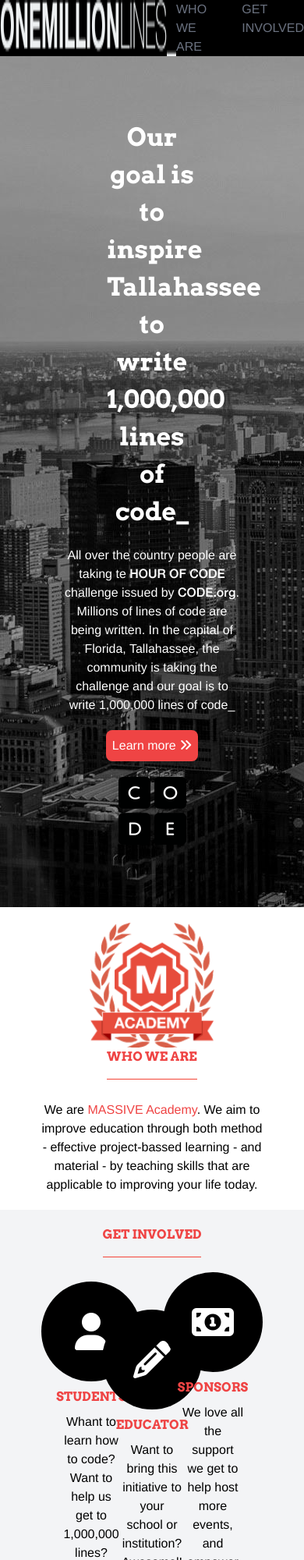
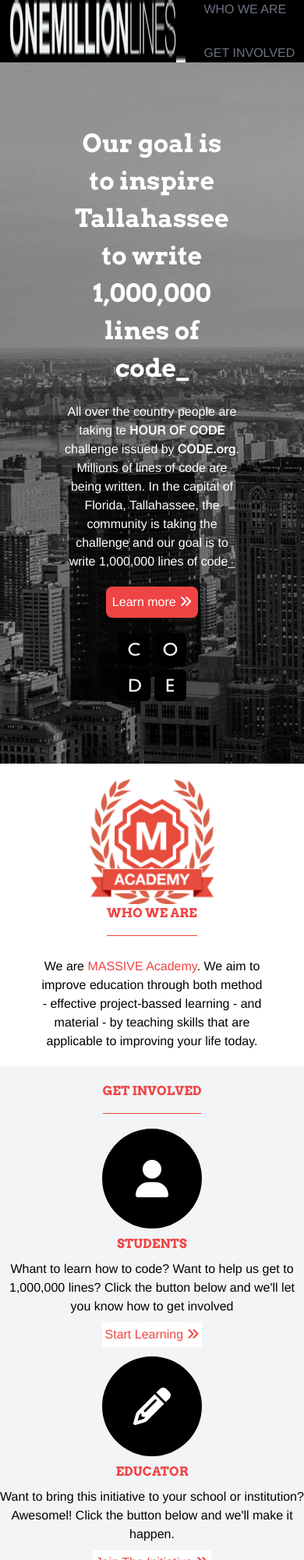
Before and after one commit to NiaNia2/one-million, a website: page index.html in a window 390 px wide. Shown: the top 2000 px of the page at 78% size. Drawn offline with Linux system fonts and the light colour scheme.

Commit message:
jaout responsive

```diff
--- a/index.html
+++ b/index.html
@@ -14,7 +14,7 @@
     <header class="bg-black">
         <div class="flex justify-around">
             <img src="/assets/img/top-logo.png" alt="">
-            <ul class="flex gap-[2rem] color text-gray-500 ">
+            <ul class="flex flex-col lg:flex-row gap-[2rem] color text-gray-500 ">
                 <li>WHO WE ARE</li>
                 <li>GET INVOLVED</li>
             </ul>
@@ -24,7 +24,9 @@
         <!-- HERO -->
         <section class="bg-[url('/assets/img/hero-image.jpg')] objectif-cover font color text-white">
             <div class="flex flex-col items-center content-around p-20">
-                <h1 class="text-[2rem] w-2/4 text-center font-arvo">Our goal is to inspire Tallahassee to write
+                <h1 class="text-[2rem] w-2/4 text-center font-arvo flex justify-center ">Our goal is to inspire
+                    Tallahassee
+                    to write
                     1,000,000 lines of
                     code_</h1>
                 <p class="mt-5 w-1/2/4 text-center">All over the country people are taking te <strong>HOUR OF
@@ -56,9 +58,9 @@
         <section class="cards">
             <div class="bg-gray-100 flex flex-col items-center justify-center ">
                 <h2 class="color text-red-500 mt-5 pb-3 font-arvo">GET INVOLVED</h2>
-                <div class="flex items-center justify-center ">
+                <div class="flex flex-col lg:flex-row items-center justify-center align-center ">
                     <!-- card 1 -->
-                    <div class="flex items-center flex-col gap-2 w-[20%] text-center pb-3 lg:">
+                    <div class="  flex items-center flex-col gap-2 lg:w-[20%] text-center pb-3 lg:">
                         <div class="bg-black rounded-full text-white w-32 h-32 flex items-center justify-center">
                             <i class="fa-solid fa-user text-5xl"></i>
                         </div>
@@ -70,7 +72,7 @@
                             <i class="fa-solid fa-angles-right"></i></a>
                     </div>
                     <!-- card 2 -->
-                    <div class="flex items-center flex-col gap-2 w-[20%] text-center pb-3">
+                    <div class=" flex items-center flex-col gap-2 lg:w-[20%] text-center pb-3">
                         <div class="bg-black rounded-full text-white w-32 h-32 flex items-center justify-center">
                             <i class="fa-solid fa-pencil text-5xl"></i>
                         </div>
@@ -82,7 +84,7 @@
                             Initiative <i class="fa-solid fa-angles-right"></i></a>
                     </div>
                     <!-- card 3 -->
-                    <div class="flex items-center flex-col gap-2 w-[20%] text-center pb-3 ">
+                    <div class=" flex items-center flex-col gap-2 lg:w-[20%] text-center pb-3 ">
                         <div class="bg-black rounded-full text-white w-32 h-32 flex items-center justify-center">
                             <i class="fa-solid fa-money-bill-1 text-5xl"></i>
                         </div>
```
Also changed, not shown: dist/style.css.
